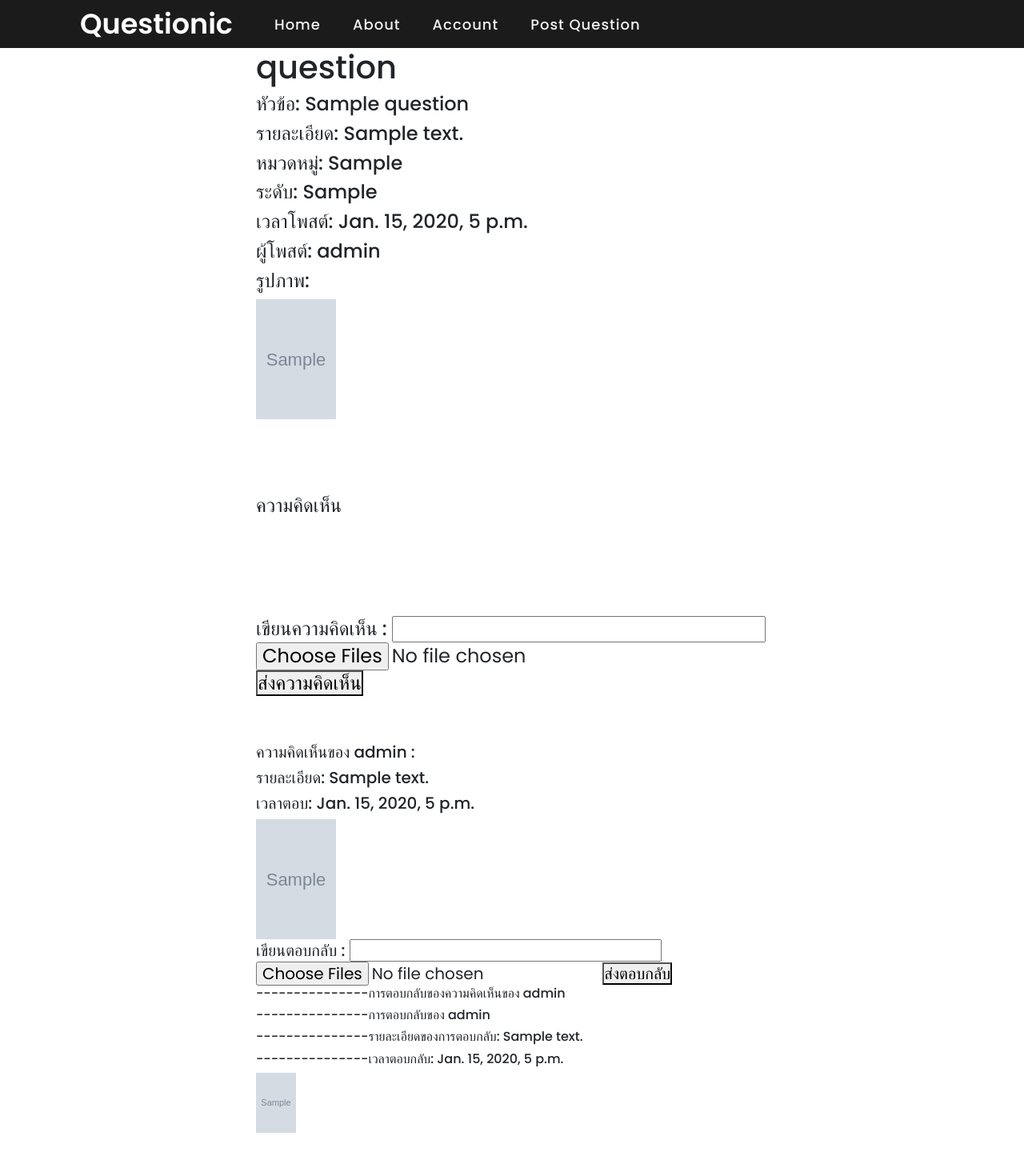
After one commit to 6310682817/questionic, a Django app: page /question/1 in a window 1280 px wide. The commit adds this page. Shown: the whole page at 80% size. Run offline with Django 4.2, Linux system fonts and the light colour scheme; data comes from the database, SQL or seed files in the repository; tables that the repository leaves empty hold one stand-in row (values such as "Sample post"); grey boxes marked "Sample" are stand-in pictures.

Commit message:
update show question answer reply

```diff
--- /dev/null
+++ b/questionic/templates/questionic/question.html
@@ -0,0 +1,77 @@
+{% extends 'questionic/layout.html' %}
+{% block body %}
+
+<div class="row g-0">
+    <div class="col-3"></div>
+    <div class="col-6">
+        <h1>question</h1>
+
+        <h4>หัวข้อ: {{question.title}}<h4>
+        <h4>รายละเอียด: {{question.detail}}<h4>
+        <h4>หมวดหมู่: {{question.category}}<h4>
+        <h4>ระดับ: {{question.grade}}<h4>
+        <h4>เวลาโพสต์: {{question.date_asked}}<h4>
+        <h4>ผู้โพสต์: {{question.asker}}<h4>
+
+        {%if list_images%}
+            <h4>รูปภาพ: <h4>
+        {%endif%}
+
+        {%for img in list_images %}
+            <img src='{{img.image.url}}' width="100" height="150">
+        {%endfor%}
+        <br><br><br><br>
+        <h4>ความคิดเห็น<h4>
+        <br><br><br><br>
+
+        <form action="{% url 'questionic:question' question.id %}" method="post" enctype="multipart/form-data">
+            {% csrf_token %}
+            <label for="Detail">เขียนความคิดเห็น :
+            <input type="text" name="Detail" value="{{Detail}}" required>
+
+            <input type="file" name="images" value="{{images}}"  accept="image/png, image/jpeg" multiple>
+            <button type="submit" name="comment" value="{{question.id}}">ส่งความคิดเห็น</button>
+        </form>
+        <br><br><br>
+        {%for answer, image_answer in dict_answer_image.items %}
+            <h5>ความคิดเห็นของ {{answer.answerer}} : <h5>
+            <h5>รายละเอียด: {{answer.detail}}<h5>
+            <h5>เวลาตอบ: {{answer.date_answered}}<h5>
+
+            {%for image in image_answer%}
+                <img src='{{image.image.url}}' width="100" height="150">
+            {%endfor%}
+            <form action="{% url 'questionic:question' question.id %}" method="post" enctype="multipart/form-data">
+                {% csrf_token %}
+                <label for="Detail">เขียนตอบกลับ :
+                <input type="text" name="Detail" value="{{Detail}}" required>
+                <input type="file" name="images" value="{{images}}"  accept="image/png, image/jpeg" multiple>
+                <button type="submit" name="reply" value="{{answer.id}}">ส่งตอบกลับ</button>
+            </form>
+            {%for ans, reply_answer_image in dict_reply_image.items %}
+                {%if answer.id is ans.id %}
+                    {%for reply, image_reply in reply_answer_image.items %}
+                        <h6>---------------การตอบกลับของความคิดเห็นของ {{ans.answerer}} <h6>
+                        <h6>---------------การตอบกลับของ {{reply.reply_answerer}} <h6>
+                        <h6>---------------รายละเอียดของการตอบกลับ: {{reply.detail}}<h6>
+                        <h6>---------------เวลาตอบกลับ: {{reply.date_reply_answered}}<h6>
+                        {%for image in image_reply%}
+                            <img src='{{image.image.url}}' width="50" height="75">
+                        {%endfor%}
+
+                    {%endfor%}
+                {%endif%}
+            {%endfor%}
+        {%endfor%}
+
+
+
+    </div>
+    <div class="col-3"></div>
+</div>
+
+
+
+
+
+{% endblock %}
--- a/questionic/urls.py
+++ b/questionic/urls.py
@@ -10,6 +10,6 @@ urlpatterns = [
     path('about/', views.about, name='about'),
 
     path('post_question/', views.post_question, name='post_question'),
-    # path('question/<int:question_id>', views.question, name='question'),
+    path('question/<int:question_id>', views.question, name='question'),
 
 ] + static(settings.MEDIA_URL, document_root=settings.MEDIA_ROOT)
--- a/questionic/views.py
+++ b/questionic/views.py
@@ -31,5 +31,51 @@ def post_question(request):
 
         for img in images:
             QuestionFile.objects.create(question=question, image=img)
-        # return HttpResponseRedirect(reverse('questionic:question', args=(question.id, )))
+        return HttpResponseRedirect(reverse('questionic:question', args=(question.id, )))
     return render(request, 'questionic/post_question.html')
+
+def question(request, question_id):
+    if request.method == 'POST':
+        user = User.objects.get(username=request.user.username)
+        detail = request.POST['Detail']
+        images = request.FILES.getlist('images')
+        if  request.POST.get('comment'):
+            from_question = Question.objects.get(id=request.POST['comment'])
+            answerer = Account.objects.get(user=user)
+            answer=Answer.objects.create(detail = detail, from_question=from_question, answerer=answerer)
+            for image in images:
+                AnswerFile.objects.create(answer=answer, image=image)
+        else:
+            from_answer = Answer.objects.get(id=request.POST['reply'])
+            reply_answerer = Account.objects.get(user=user)
+            reply_answer = ReplyAnswer.objects.create(detail = detail, from_answer=from_answer, reply_answerer=reply_answerer)
+            for image in images:
+                ReplyAnswerFile.objects.create(reply_answer=reply_answer, image=image)
+
+    # Question
+    question = Question.objects.get(id=question_id)
+    list_images = QuestionFile.objects.filter(question=question)
+
+    #Comment
+    list_answer = Answer.objects.filter(from_question=question)
+
+    dict_answer_image = {}
+    dict_reply_image = {}
+    for ans in list_answer:
+        answerfile = AnswerFile.objects.filter(answer=ans)
+        dict_answer_image.update({ans: answerfile})
+
+        replyanswer = ReplyAnswer.objects.filter(from_answer=ans)
+        dict_replyanswer = {}
+        for reans in replyanswer:
+            replyanswerfile = ReplyAnswerFile.objects.filter(reply_answer=reans)
+            dict_replyanswer.update({reans: replyanswerfile})
+        dict_reply_image.update({ans: dict_replyanswer})
+
+    return render(request, 'questionic/question.html', {
+        'question': question,
+        'list_images': list_images,
+
+        'dict_answer_image': dict_answer_image,
+        'dict_reply_image': dict_reply_image
+    })
```
Also changed, not shown: questionic/templates/questionic/post_question.html (+11 -6 lines).
